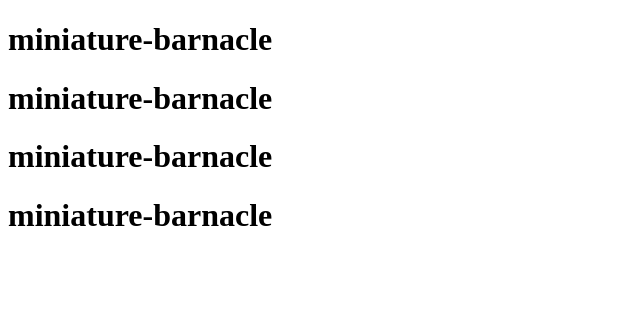
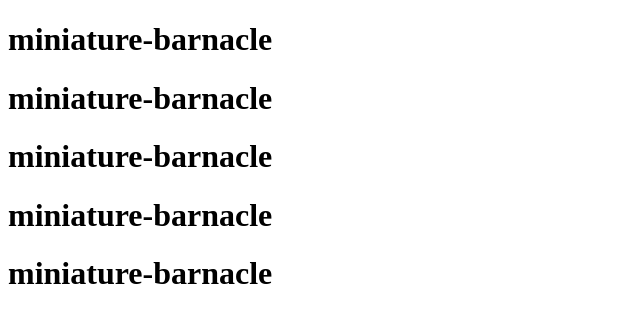
Before and after one commit to HalimaSaadia/miniature-barnacle, a plain HTML site: page index.html in a window 1280 px wide. Shown: the whole page, without its empty margins (0-640 px from the left). Drawn offline with Linux system fonts and the light colour scheme.

Commit message:
added new line from new id

```diff
--- a/index.html
+++ b/index.html
@@ -10,5 +10,6 @@
     <h1>miniature-barnacle</h1>
     <h1>miniature-barnacle</h1>
     <h1>miniature-barnacle</h1>
+    <h1>miniature-barnacle</h1>
 </body>
 </html>
```
